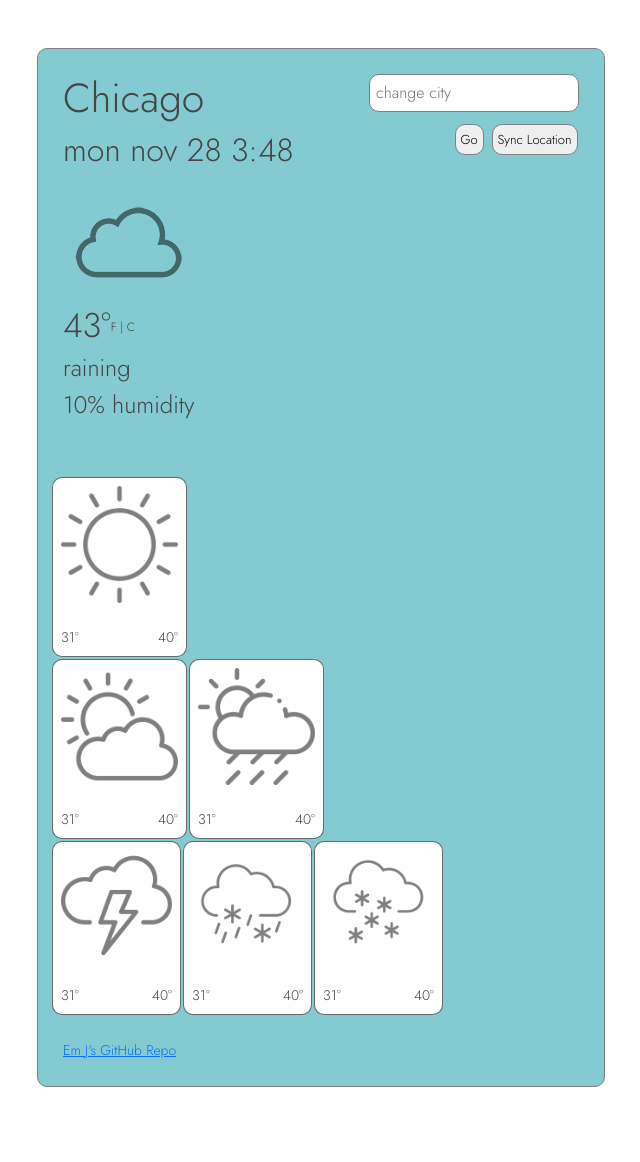
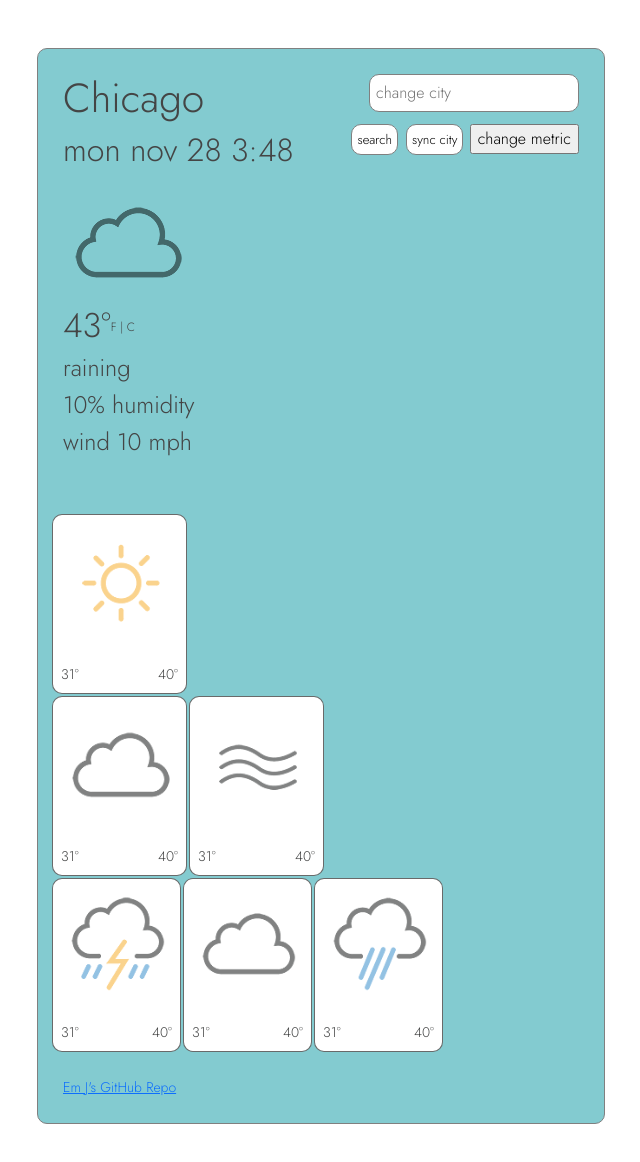
Before and after one commit to emnojacks/SheCodes, a plain HTML site: page index.html in a window 1280 px wide. Shown: the whole page, without its empty margins (319-959 px from the left). Before the commit the page ends 1131 px from the top, so only its background shows below. Drawn offline with nearby package versions, Linux system fonts and the light colour scheme.

Commit message:
added wind speed

```diff
--- a/index.html
+++ b/index.html
@@ -30,8 +30,9 @@
           <div class="col-6 search-div">
             <input type="text" placeholder="change city" id="city-search-bar"/>
             <br/>
-            <input type="submit" id="city-search-submit-btn" value="Go">
-            <input type="submit" id="sync-location-btn" value="Sync Location">
+            <input type="submit" id="city-search-submit-btn" value="search">
+            <input type="submit" id="sync-location-btn" value="sync city">
+<input type="submit" id="change-metric-btn" value="change metric">
           </div>
         </div>
         <div class="conditions-display">
@@ -42,13 +43,14 @@
           <h2 id="current-temp">43°<sup class=smaller>F | C </sup></h2>
           <h4 id="current-description">raining</h4>
           <h4 id="current-humidity">10% humidity</h4>
+<h4 id="current-wind-speed">wind 10 mph</h4>
         </div>
 <br/>
 <br/>
 <div class="week-display">
 <div class="row">
 <div class="col-3 border card day-2-card">
-<img src="src/icons/sunny.png" alt="weather-icon" class="weather-icon">
+<img src="src/icons/01d.png" alt="weather-icon" class="weather-icon">
 <br/>
 <div class=row>
 <div class=col><p class="small low">31°</p></div>
@@ -58,7 +60,7 @@
 </div>
 <div class="row">
 <div class="col-3 border card day-3-card">
-<img src="src/icons/clear-sky.png" class="weather-icon"alt="weather-icon">
+<img src="src/icons/04d.png" class="weather-icon"alt="weather-icon">
 <br/>
 <div class=row>
 <div class=col><p class="small low">31°</p></div>
@@ -66,7 +68,7 @@
 </div>
 </div>
 <div class="col-3 border card day-4-card">
-<img src="src/icons/rain.png" alt="weather-icon" class="weather-icon">
+<img src="src/icons/50d.png" alt="weather-icon" class="weather-icon">
 <br/>
 <div class=row>
 <div class=col><p class="small low">31°</p></div>
@@ -75,7 +77,7 @@
 </div>
 <div class="row">
 <div class="col-3 border card day-5-card">
-<img src="src/icons/lightning.png" alt="weather-icon" class="weather-icon">
+<img src="src/icons/11d.png" alt="weather-icon" class="weather-icon">
 <br/>
 <div class=row>
 <div class=col><p class="small low">31°</p></div>
@@ -83,7 +85,7 @@
 </div>
 </div>
 <div class="col-3 border card day-6-card">
-<img src="src/icons/sleet.png" alt="weather-icon" class="weather-icon">
+<img src="src/icons/04d.png" alt="weather-icon" class="weather-icon">
 <br/>
 <div class=row>
 <div class=col><p class="small low">31°</p></div>
@@ -91,7 +93,7 @@
 </div>
 </div>
 <div class="col-3 border card day-7-card">
-<img src="src/icons/snowfall.png" alt="weather-icon" class="weather-icon">
+<img src="src/icons/10d.png" alt="weather-icon" class="weather-icon">
 <br/>
 <div class=row>
 <div class=col><p class="small low">31°</p></div>
--- a/src/index.js
+++ b/src/index.js
@@ -50,6 +50,7 @@ let currentDescriptionToReplace = document.querySelector(
   "#current-description"
 );
 let currentIconToReplace = document.querySelector("#icon-div");
+let currentWindSpeedToReplace = document.querySelector("#current-wind-speed");
 
 //RETRIEVE LOCATION, SET COORDS, CALL WEATHER API WITH COORDS
 function retrieveLocationAndCallApi() {
@@ -82,11 +83,13 @@ function getWeather(response) {
     let currentCity = response.data.name;
     let currentHumidity = response.data.main.humidity;
     let currentDescription = response.data.weather[0].description;
+    let currentWindSpeed = response.data.wind.speed;
     const currentIcon = response.data.weather[0].icon;
     displayCurrentWeather(
       currentTemp,
       currentHumidity,
       currentDescription,
+      currentWindSpeed,
       currentIcon
     );
     displayCurrentCity(currentCity);
@@ -99,6 +102,7 @@ function displayCurrentWeather(
   currentTemp,
   currentHumidity,
   currentDescription,
+  currentWindSpeed,
   currentIcon
 ) {
   console.log(currentIcon);
@@ -106,6 +110,7 @@ function displayCurrentWeather(
     currentTempToReplace.innerHTML = `${currentTemp}°<sup class="smaller">F</sup>`;
     currentHumidityToReplace.innerHTML = `${currentHumidity}% humidity`;
     currentDescriptionToReplace.innerHTML = `${currentDescription}`;
+    currentWindSpeedToReplace.innerHTML = `wind ${currentWindSpeed} mph`;
     currentIconToReplace.innerHTML = `<img src=https://openweathermap.org/img/wn/${currentIcon}@2x.png>`;
     // `<img src="src/icons/${currentIcon}.png">;
   } else {
--- a/src/style.css
+++ b/src/style.css
@@ -67,10 +67,11 @@ h1 {
   font-size: small;
   padding: 5px;
   margin: 1.5px;
+  background-color: #ffffff;
 }
 input:focus {
   outline: none !important;
-  box-shadow: 2px 2px rgba(68, 69, 69, 0.9);
+  box-shadow: 2px 2px #f3dfa2;
 }
 
 #city-search-submit-btn:hover,
```
